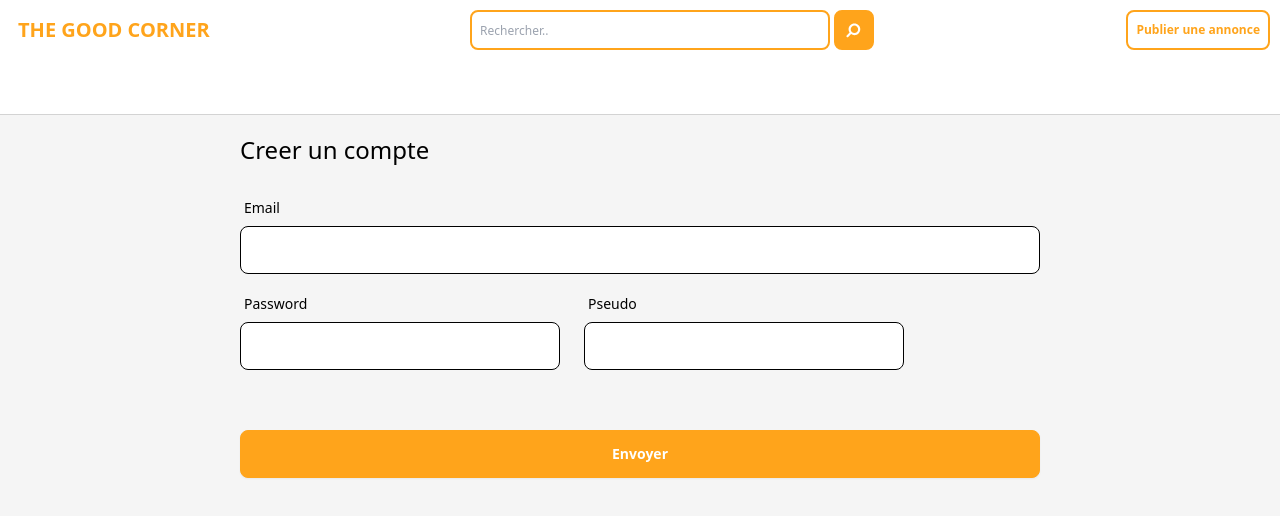
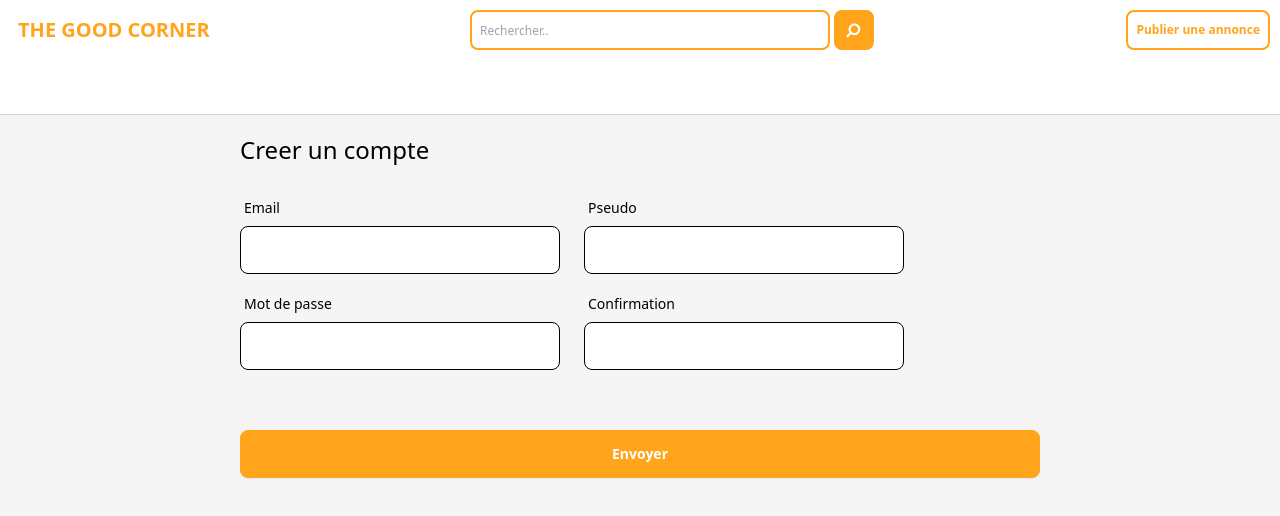
Before and after one commit to ComicScrip/the-good-corner-nov23, a Next.js app in the folder frontend/: page /signup in a window 1280 px wide. Shown: the top 516 px of the page. Built offline with nearby package versions, Linux system fonts and the light colour scheme.

Commit message:
signup front pass validation & confirmation

```diff
--- a/frontend/src/pages/signup.tsx
+++ b/frontend/src/pages/signup.tsx
@@ -2,16 +2,38 @@ import Layout from "@/components/Layout";
 import { useSignupMutation } from "@/graphql/generated/schema";
 import { FormEvent, useState } from "react";
 
-export default function NewAd() {
+function validatePassword(p: string) {
+  let errors = [];
+  if (p.length < 8)
+    errors.push("Le mot de passe doit faire minimum 8 caractères");
+  if (p.search(/[a-z]/) < 0)
+    errors.push("Le mot de passe doit contenir une minuscule");
+  if (p.search(/[A-Z]/) < 0)
+    errors.push("Le mot de passe doit contenir une majuscule");
+  if (p.search(/[0-9]/) < 0)
+    errors.push("Le mot de passe doit contenir un chiffre");
+
+  return errors;
+}
+
+export default function Signup() {
   const [error, setError] = useState("");
   const [createUser] = useSignupMutation();
 
   const handleSubmit = async (e: FormEvent<HTMLFormElement>) => {
+    setError("");
     e.preventDefault();
     const formData = new FormData(e.target as HTMLFormElement);
     const formJSON: any = Object.fromEntries(formData.entries());
 
-    setError("");
+    const errors = validatePassword(formJSON.password);
+    if (errors.length > 0) return setError(errors.join("\n"));
+    if (formJSON.password !== formJSON.passwordConfirmation)
+      return setError("les mots de passe ne coresspondent pas");
+
+    // do not send confirmation since it's checked on the frontend
+    delete formJSON.passwordConfirmation;
+
     try {
       const res = await createUser({ variables: { data: formJSON } });
       console.log({ res });
@@ -29,7 +51,7 @@ export default function NewAd() {
 
       <form onSubmit={handleSubmit} className="pb-12">
         <div className="flex flex-wrap gap-6 mb-3">
-          <div className="form-control w-full">
+          <div className="form-control w-full max-w-xs">
             <label className="label" htmlFor="email">
               <span className="label-text">Email</span>
             </label>
@@ -39,21 +61,6 @@ export default function NewAd() {
               name="email"
               id="email"
               autoComplete=""
-              className="input input-bordered w-full"
-            />
-          </div>
-        </div>
-
-        <div className="flex flex-wrap gap-6 mb-3">
-          <div className="form-control w-full max-w-xs">
-            <label className="label" htmlFor="password">
-              <span className="label-text">Password</span>
-            </label>
-            <input
-              type="password"
-              name="password"
-              id="password"
-              required
               className="input input-bordered w-full max-w-xs"
             />
           </div>
@@ -74,7 +81,35 @@ export default function NewAd() {
           </div>
         </div>
 
-        {error !== "" && <div className="text-red-700">{error}</div>}
+        <div className="flex flex-wrap gap-6 mb-3">
+          <div className="form-control w-full max-w-xs">
+            <label className="label" htmlFor="password">
+              <span className="label-text">Mot de passe</span>
+            </label>
+            <input
+              type="password"
+              name="password"
+              id="password"
+              required
+              className="input input-bordered w-full max-w-xs"
+            />
+          </div>
+
+          <div className="form-control w-full max-w-xs">
+            <label className="label" htmlFor="passwordConfirmation">
+              <span className="label-text">Confirmation</span>
+            </label>
+            <input
+              type="password"
+              name="passwordConfirmation"
+              id="passwordConfirmation"
+              required
+              className="input input-bordered w-full max-w-xs"
+            />
+          </div>
+        </div>
+
+        {error !== "" && <pre className="text-red-700">{error}</pre>}
         <button className="btn btn-primary text-white mt-12 w-full">
           Envoyer
         </button>
```
